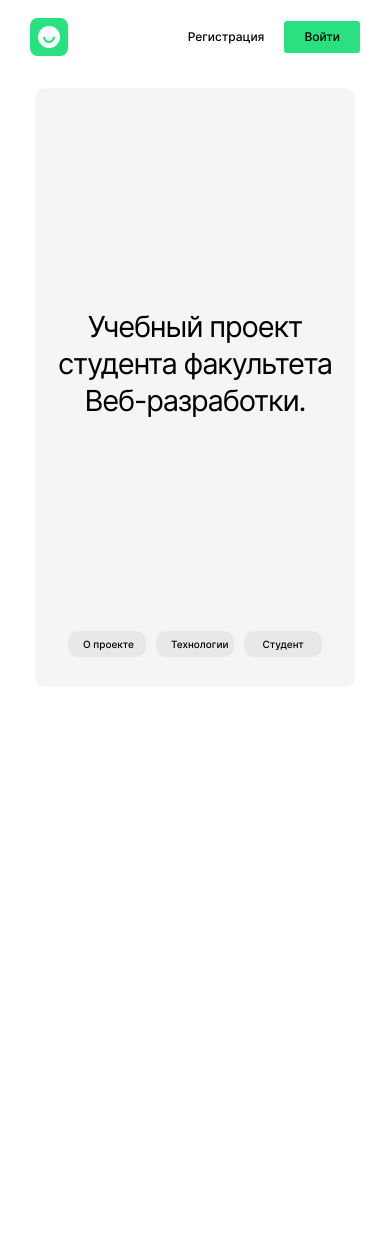
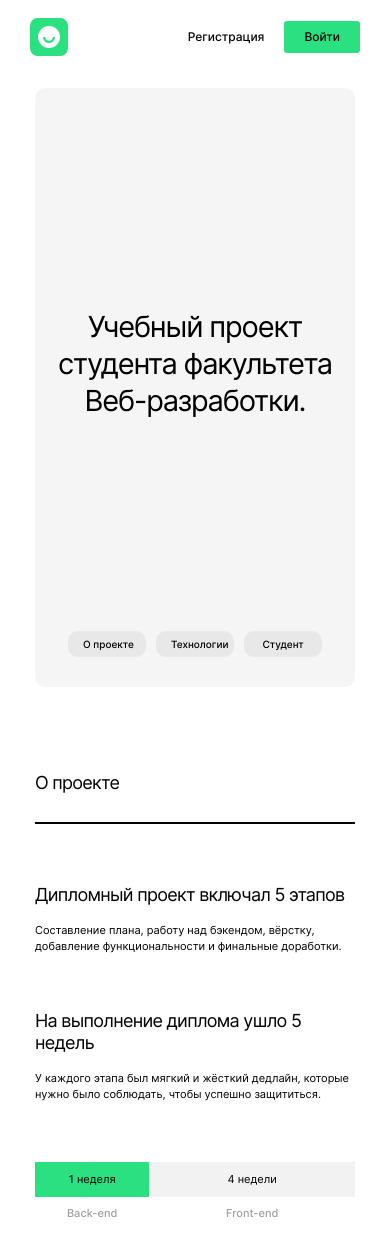
Before and after one commit to effectorea/movies-explorer-frontend, a React (Create React App) app: page / in a window 390 px wide. Shown: the top 1256 px of the page. Before the commit the page ends 844 px from the top, so only its background shows below. Built offline with nearby package versions, Linux system fonts and the light colour scheme.

Commit message:
created aboutproject section

```diff
--- /dev/null
+++ b/src/components/AboutProject/AboutProject.css
@@ -0,0 +1,177 @@
+.about {
+  max-width: 1280px;
+  padding: 110px 70px;
+  margin: 0 auto;
+}
+
+@media screen and (max-width: 980px) {
+  .about {
+    max-width: 768px;
+    padding: 90px 50px;
+  }
+}
+
+@media screen and (max-width: 490px) {
+  .about {
+    max-width: 320px;
+    padding: 70px 18px;
+  }
+}
+
+.about__title {
+  font-style: normal;
+  font-weight: 400;
+  font-size: 22px;
+  line-height: 27px;
+  letter-spacing: -0.04em;
+}
+
+@media screen and (max-width: 490px) {
+  .about__title {
+    font-size: 18px;
+    line-height: 22px;
+  }
+}
+
+.about__title::after {
+  display: block;
+  content: '';
+  background: #000000;
+  border: 1px solid #000000;
+  margin: 23px auto 70px;
+}
+
+@media screen and (max-width: 490px) {
+  .about__title::after {
+    margin: 28px auto 60px;
+  }
+}
+
+.about__description {
+  list-style-type: none;
+  display: flex;
+  padding: 0;
+  gap: 40px;
+  margin: 0 0 110px;
+}
+
+@media screen and (max-width: 980px) {
+  .about__description {
+    gap: 30px;
+    margin: 0 0 93px;
+  }
+}
+
+@media screen and (max-width: 490px) {
+  .about__description {
+    flex-direction: column;
+    gap: 56px;
+    margin: 0 0 60px;
+  }
+}
+
+.about__description_title {
+  font-style: normal;
+  font-weight: 400;
+  font-size: 20px;
+  line-height: 24px;
+  letter-spacing: -0.04em;
+  margin: 0 0 26px;
+}
+
+@media screen and (max-width: 980px) {
+  .about__description_title {
+    margin: 0 0 20px;
+  }
+}
+
+@media screen and (max-width: 490px) {
+  .about__description_title {
+    font-size: 18px;
+    line-height: 22px;
+    margin: 0 0 16px;
+  }
+}
+
+.about__description_note {
+  font-style: normal;
+  font-weight: 400;
+  font-size: 14px;
+  line-height: 20px;
+  margin: 0;
+}
+
+@media screen and (max-width: 980px) {
+  .about__description_note {
+    font-size: 12px;
+    line-height: 18px;
+  }
+}
+
+@media screen and (max-width: 490px) {
+  .about__description_note {
+    font-size: 11px;
+    line-height: 16px;
+  }
+}
+
+.about__timing {
+  list-style-type: none;
+  padding: 0;
+  margin: 0 auto 110px;
+  display: grid;
+  grid-template-columns: calc(100% / 5) calc(100% - 100% / 5);
+}
+
+@media screen and (max-width: 980px) {
+  .about__timing {
+    grid-template-columns: calc(100% / 4.8) calc(100% - 100% / 4.8);
+  }
+}
+
+@media screen and (max-width: 490px) {
+  .about__timing {
+    grid-template-columns: calc(100% / 2.8) calc(100% - 100% / 2.8);
+  }
+}
+
+.about__timing-week {
+  padding: 9px 0;
+  background: #f2f2f2;
+  font-style: normal;
+  text-align: center;
+  font-weight: 400;
+  font-size: 14px;
+  line-height: 17px;
+  margin: 0;
+}
+
+.about__timing-week_active {
+  background: #2be080;
+}
+
+@media screen and (max-width: 490px) {
+  .about__timing-week {
+    font-size: 11px;
+    line-height: 13px;
+    padding: 11px 0;
+  }
+}
+
+.about__timing-name {
+  font-style: normal;
+  font-weight: 500;
+  font-size: 14px;
+  line-height: 17px;
+  text-align: center;
+  color: #a0a0a0;
+  margin: 14px 0 0;
+}
+
+@media screen and (max-width: 490px) {
+  .about__timing-name {
+    margin: 10px 0 0;
+    font-size: 11px;
+    line-height: 13px;
+  }
+}
--- /dev/null
+++ b/src/components/AboutProject/AboutProject.js
@@ -0,0 +1,42 @@
+import React from 'react';
+import './AboutProject.css';
+
+function AboutProject() {
+  return (
+    <section className='about' id='aboutProject'>
+      <h2 className='about__title'>О проекте</h2>
+      <ul className='about__description'>
+        <li className='about__description_element'>
+          <h3 className='about__description_title'>
+            Дипломный проект включал 5 этапов
+          </h3>
+          <p className='about__description_note'>
+            Составление плана, работу над бэкендом, вёрстку, добавление
+            функциональности и финальные доработки.
+          </p>
+        </li>
+        <li className='about__description_element'>
+          <h3 className='about__description_title'>
+            На выполнение диплома ушло 5 недель
+          </h3>
+          <p className='about__description_note'>
+            У каждого этапа был мягкий и жёсткий дедлайн, которые нужно было
+            соблюдать, чтобы успешно защититься.
+          </p>
+        </li>
+      </ul>
+      <ul className='about__timing'>
+        <li className='about__timing_backend'>
+          <p className='about__timing-week about__timing-week_active'>1 неделя</p>
+          <p className='about__timing-name'>Back-end</p>
+        </li>
+        <li className='about__timing_frontend'>
+          <p className='about__timing-week'>4 недели</p>
+          <p className='about__timing-name'>Front-end</p>
+        </li>
+      </ul>
+    </section>
+  );
+}
+
+export default AboutProject;
--- a/src/components/Main/Main.js
+++ b/src/components/Main/Main.js
@@ -1,10 +1,12 @@
 import React from 'react';
 import Promo from '../Promo/Promo';
+import AboutProject from '../AboutProject/AboutProject';
 
 function Main() {
   return (
     <main className='main'>
       <Promo />
+      <AboutProject />
     </main>
   );
 }
--- a/src/components/NavTab/NavTab.js
+++ b/src/components/NavTab/NavTab.js
@@ -5,9 +5,9 @@ import './NavTab.css';
 function NavTab() {
     return (
         <ul className='promo__navtab'>
-            <Link to='#' className='promo__navtab-list_item'>
+            <a href='#aboutProject' className='promo__navtab-list_item'>
               О&#160;проекте
-            </Link>
+            </a>
             <Link to='#' className='promo__navtab-list_item'>
               Технологии
             </Link>
```
